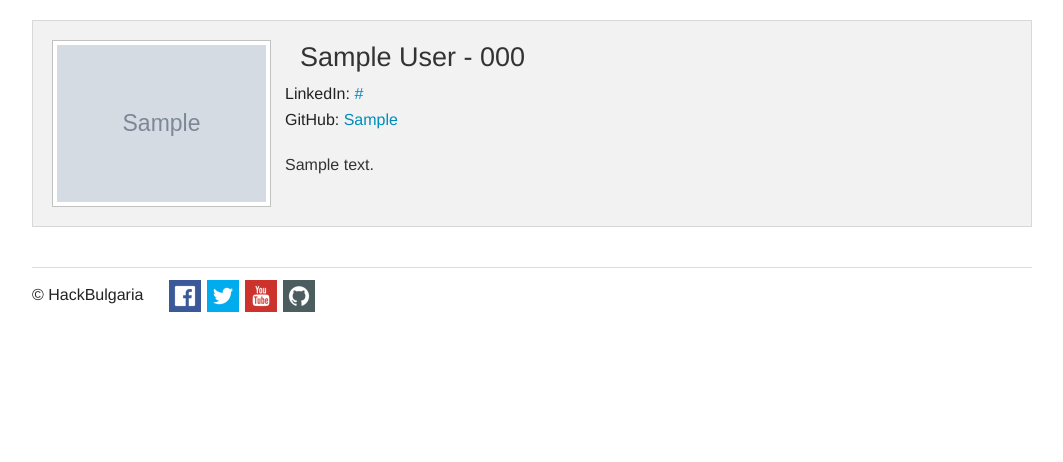
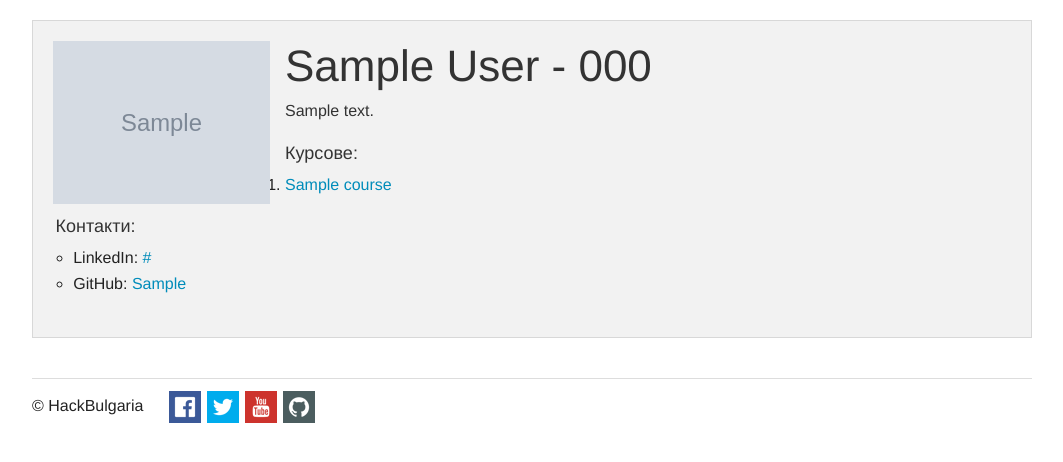
Before and after one commit to sebastian-code/Odin, a Django app: page /accounts/profile/ in a window 1280 px wide. Shown: the part 45-507 px from the top of the page, without its empty margins (108-1171 px from the left). Run offline with Django 3.2, Linux system fonts and the light colour scheme; a user stored in the database is signed in; tables that the repository leaves empty hold one stand-in row (values such as "Sample post"); grey boxes marked "Sample" are stand-in pictures; some libraries are stand-ins or nearby versions.

Commit message:
Add assignments model and view

```diff
--- /dev/null
+++ b/courses/templates/show_materials.html
@@ -0,0 +1 @@
+da
--- a/courses/urls.py
+++ b/courses/urls.py
@@ -4,4 +4,5 @@ from django.conf.urls import patterns, url
 urlpatterns = patterns('courses.views',
     url(r'^course/(?P<course_url>\S+)/$', 'show_course', name='show-course'),
     url(r'^course', 'show_all_courses', name='show-all-courses'),
+    url(r'^course-materials/(?P<course_id>\S+)/$', 'course_materials', name='course-materials'),
 )
--- a/courses/views.py
+++ b/courses/views.py
@@ -13,3 +13,8 @@ def show_all_courses(request):
     courses = Course.objects.all()
 
     return render(request, "show_all_courses.html", locals())
+
+
+def course_materials(request):
+
+    return render(request, "show_materials.html", locals())
--- a/students/models.py
+++ b/students/models.py
@@ -1,5 +1,6 @@
 from django.db import models
 from django.contrib.auth.models import AbstractUser
+from courses.models import Course
 
 
 class User(AbstractUser):
@@ -8,7 +9,24 @@ class User(AbstractUser):
     github_account = models.URLField(null=True, blank=True)
     linkedin_account = models.URLField(null=True, blank=True)
     description = models.TextField(blank=True)
-
+    courses = models.ManyToManyField(Course, through='CourseAssignment')
 
     def __unicode__(self):
         return unicode(self.username)
+
+
+class CourseAssignment(models.Model):
+    user = models.ForeignKey(User)
+    course = models.ForeignKey(Course)
+    points = models.PositiveIntegerField(default='0')
+
+    class Meta:
+        unique_together = ('user', 'course')
+
+    def __unicode__(self):
+        return unicode('{} - {}'.format(self.user, self.course))
+
+
+class UserNote(models.Model):
+    text = models.TextField(blank=True)
+    assignment = models.ForeignKey(CourseAssignment)
--- a/students/templates/edit_profile.html
+++ b/students/templates/edit_profile.html
@@ -7,7 +7,7 @@
 {% block content %}
 <div class="row">
     <div class="large-12 columns">
-        <h3>{{ user.first_name }} {{ user.last_name }} -  {{ user.faculty_number }}</h3>
+        <h3>{{ user.get_full_name }} -  {{ user.faculty_number }}</h3>
         <form  method="post" action="" enctype="multipart/form-data">
             <fieldset>
                 <legend>Редактиране на профил</legend>
--- a/students/templates/profile.html
+++ b/students/templates/profile.html
@@ -10,25 +10,33 @@
     <div class="large-12 columns">
         <div class="panel">
             <div class="row">
-                <div class="large-3 columns">
-                    {% if user.avatar %}
-                        <img src="{{ MEDIA_URL   }}{{ user.avatar }}" alt="" class="th">
-                    {% else %}
-                        <img src="{{ STATIC_URL }}img/no-avatar.png" alt="" class="th">
-                    {% endif %}
-                </div>
-                <div class="large-9 columns">
-                    <h3>{{ user.first_name }} {{ user.last_name }} - {{ user.faculty_number }}</h3>
-                </div>
-                <ul style="list-style-type: none;">
+
+                {% if user.avatar %}
+                    <img src="{{ MEDIA_URL   }}{{ user.avatar }}" class="medium-3 columns" id="profile-avatar">
+                {% else %}
+                    <img src="{{ STATIC_URL }}img/no-avatar.png" class="medium-3 columns" id="profile-avatar">
+                {% endif %}
+                <ul>
+
+                <h1>{{ user.first_name }} {{ user.last_name }} - {{ user.faculty_number }}</h1>
+
+                <p>
+                    {{ user.description }}
+                </p>
+
+                <h5>Курсове:</h5>
+
+                <ol>
+                    {% for assignment in user.courseassignment_set.all %}
+                        <li><a href="{% url 'assignment' assignment.pk %}">{{ assignment.course }}</a></li>
+                    {% endfor %}
+                </ol>
+
+                <h5>Контакти:</h5>
+                <ul>
                     <li>LinkedIn: <a href="{{ user.linkedin_account }}">{{ user.linkedin_account }}</a></li>
                     <li>GitHub: <a href="{{ user.github_account }}">{{ user.github_account }}</a></li>
                 </ul>
-                <div class="large-12">
-                    <p>
-                        {{ user.description }}
-                    </p>
-                </div>
             </div>
         </div>
     </div>
--- a/students/urls.py
+++ b/students/urls.py
@@ -2,6 +2,7 @@ from django.conf.urls import patterns, url
 
 urlpatterns = patterns('students.views',
     url(r'^login/$', 'login', name='login'),
+    url(r'^assignment/(?P<id>[0-9]+)/$', 'assignment', name='assignment'),
     url(r'^accounts/profile/$', 'user_profile', name='user-profile'),
     url(r'^accounts/edit/$', 'edit_profile', name='edit-profile'),
     url(r'^logout/$', 'logout', name='logout'),
--- a/students/views.py
+++ b/students/views.py
@@ -1,7 +1,8 @@
 from django.contrib.auth.decorators import login_required
-from django.shortcuts import redirect, render
+from django.shortcuts import redirect, render, get_object_or_404
 from django.contrib.auth import views
 from .forms import UserEditForm
+from .models import CourseAssignment
 
 
 def login(request):
@@ -30,3 +31,10 @@ def edit_profile(request):
     else:
         form = UserEditForm(instance=request.user)
     return render(request, 'edit_profile.html', locals())
+
+
+@login_required
+def assignment(request, id):
+    assignment = get_object_or_404(CourseAssignment, pk=id)
+
+    return render(request, "assignment.html", locals())
--- a/website/static/css/base.css
+++ b/website/static/css/base.css
@@ -49,3 +49,15 @@
     margin: 3px;
     float: right;
 }
+
+#profile-avatar{
+    float: left;
+}
+
+#points{
+    border:1px solid;
+    padding: 15px;
+    width: 100px;
+    float: right;
+    margin-top: -45px;
+}
--- a/website/templates/base.html
+++ b/website/templates/base.html
@@ -31,7 +31,7 @@
         <li><a href="{% url 'show-faqs' %}" >ЧЗВ</a></li> -->
         {% if user.is_authenticated %}
         <li class="has-dropdown">
-          <a href="#">{{ user.first_name }} {{ user.last_name }}</a>
+          <a href="#">{{ user.get_full_name }}</a>
           <ul class="dropdown">
             <li><a href="{% url 'user-profile' %}">Профил</a></li>
             <li><a href="{% url 'edit-profile' %}">Редактиране на Профил</a></li>
```
Also changed, not shown: courses/templates/show_course.html (+0 -38 lines), students/admin.py (+23 -2 lines), students/templates/assignment.html (added, +23 -0 lines), students/migrations/0005_auto__chg_field_user_description.py (added), students/migrations/0006_auto__add_courseassignment.py (added), students/migrations/0007_auto__del_field_courseassignment_point__add_field_courseassignment_poi.py (added), students/migrations/0008_auto__add_unique_courseassignment_user_course.py (added), students/migrations/0009_auto__add_usernote.py (added).
